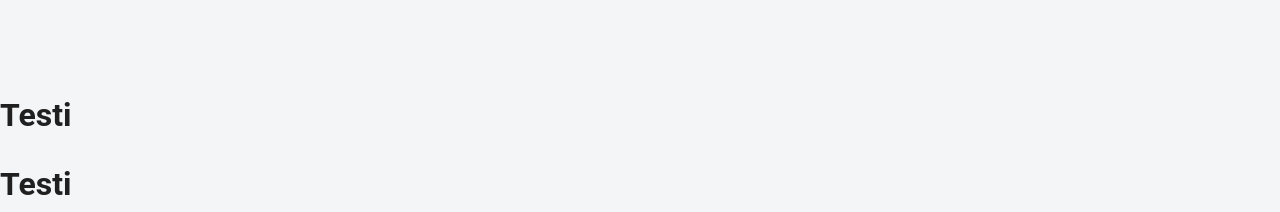
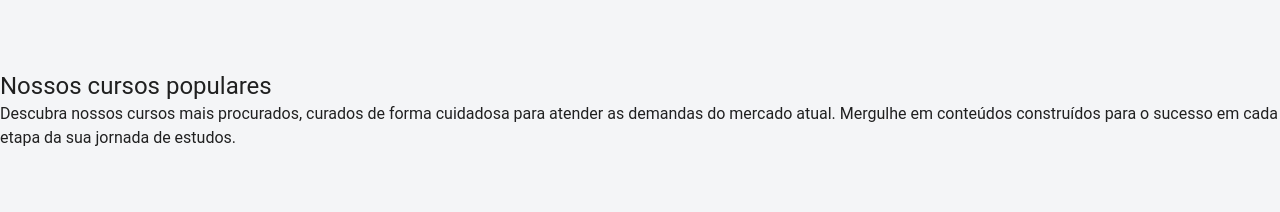
Before and after one commit to jeancarloslima/plataforma-de-cursos, a React (Vite) app: page / in a window 1280 px wide. Shown: the part 1833-2045 px from the top of the page. Built offline with nearby package versions, Linux system fonts and the light colour scheme.

Commit message:
Definindo estrutura básica da página de Cursos Populares

```diff
--- a/src/Components/PopularCoursesLandingPage/index.jsx
+++ b/src/Components/PopularCoursesLandingPage/index.jsx
@@ -1,7 +1,18 @@
+import { List, ListItem, Typography } from "@mui/material";
+
 export default function PopularCoursesLandingPage() {
-    return (
-        <>
-        <h1>Testi</h1>
-        </>
-    )
+  return (
+    <>
+      <Typography variant="h5">Nossos cursos populares</Typography>
+      <Typography variant="body1">
+        Descubra nossos cursos mais procurados, curados de forma cuidadosa para
+        atender as demandas do mercado atual. Mergulhe em conteúdos construídos
+        para o sucesso em cada etapa da sua jornada de estudos.
+      </Typography>
+      <List>
+        <ListItem>
+        </ListItem>
+      </List>
+    </>
+  );
 }
```
